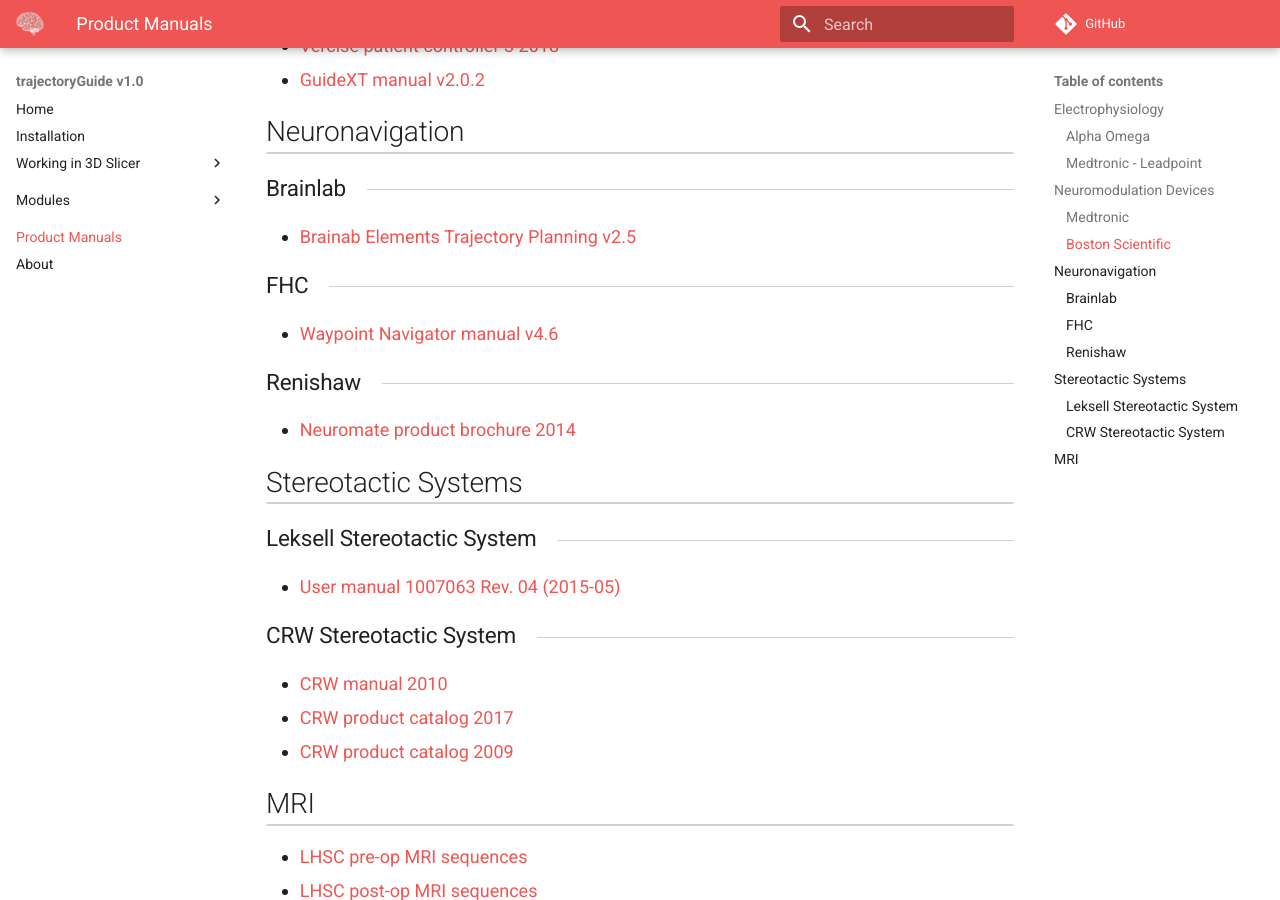
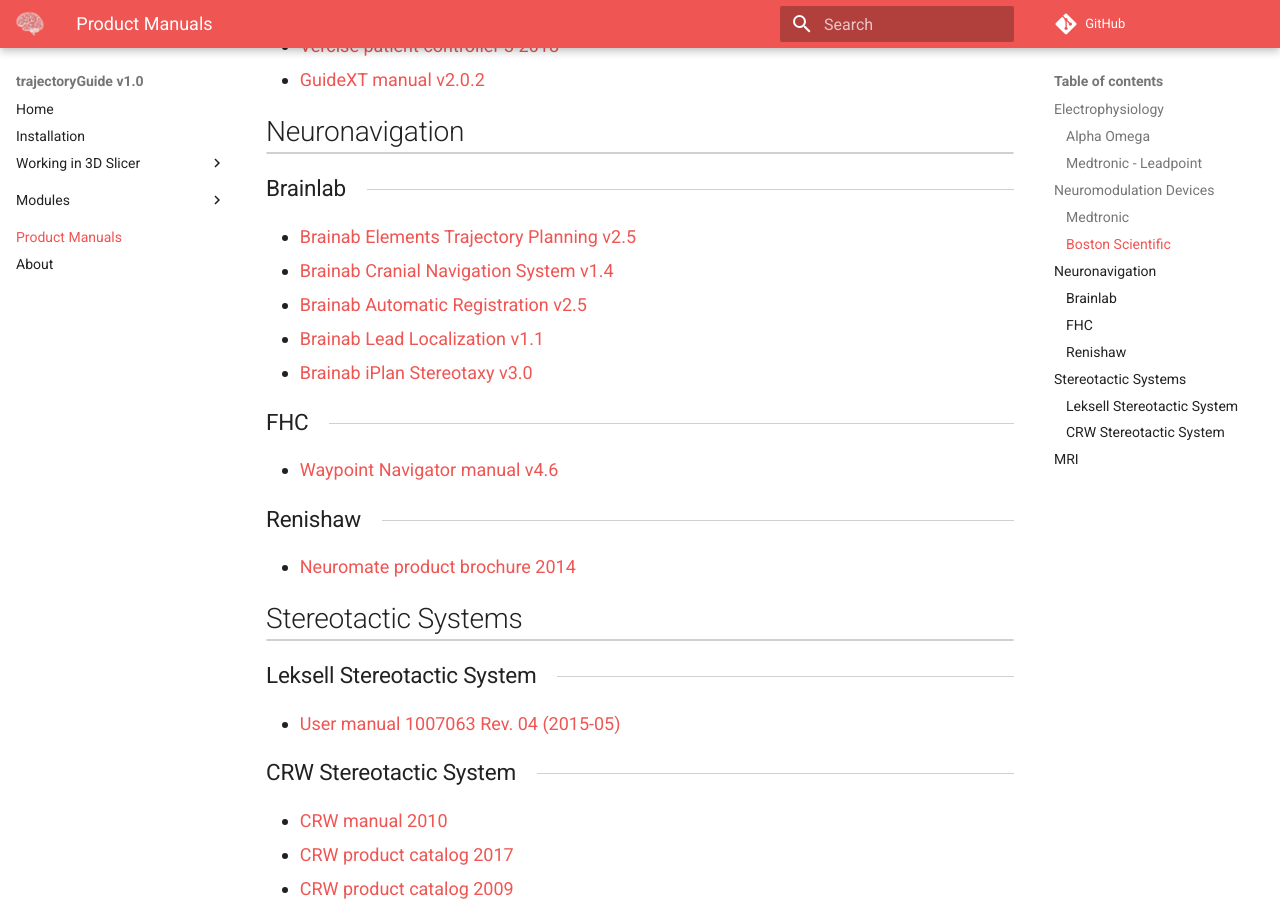
Before and after one commit to greydongilmore/trajectoryGuide-site, an MkDocs documentation site: the page built from docs/manuals.md, in a window 1280 px wide and 900 px high, scrolled down 1278 px. Built offline with MkDocs 1.6.1 and Material for MkDocs 9.7.7, drawn with Linux system fonts in a browser that asks for light colours; nearby versions of some CDN libraries; comment, search, counter and statistics services are not loaded.

Commit message:
update manuals

```diff
--- a/docs/manuals.md
+++ b/docs/manuals.md
@@ -52,6 +52,10 @@
 ### Brainlab
 
 * <a href="static/brainab_elements_trajectory_planning_v2.5.pdf" target="_blank">Brainab Elements Trajectory Planning v2.5</a>
+* <a href="static/brainab_cranial_navigation_system_v1.4.pdf" target="_blank">Brainab Cranial Navigation System v1.4</a>
+* <a href="static/brainlab_automatic_registration_v2.5.pdf" target="_blank">Brainab Automatic Registration v2.5</a>
+* <a href="static/brainlab_lead_localization_v1.1.pdf" target="_blank">Brainab Lead Localization v1.1</a>
+* <a href="static/brainlab_iplan_stereotaxy_v3.0.pdf" target="_blank">Brainab iPlan Stereotaxy v3.0</a>
 
 ### FHC
 
```
Also changed, not shown: 4 other files.
